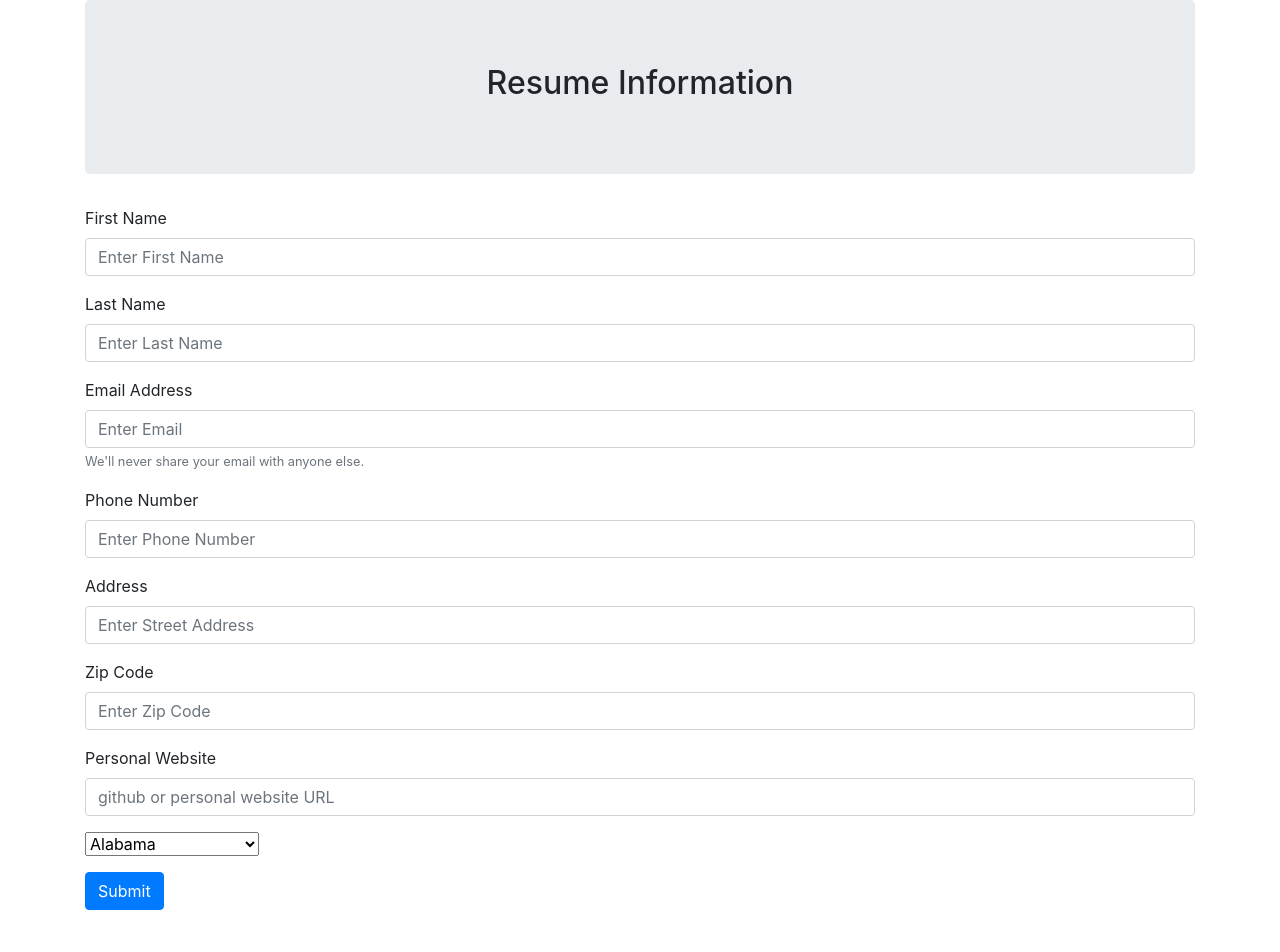
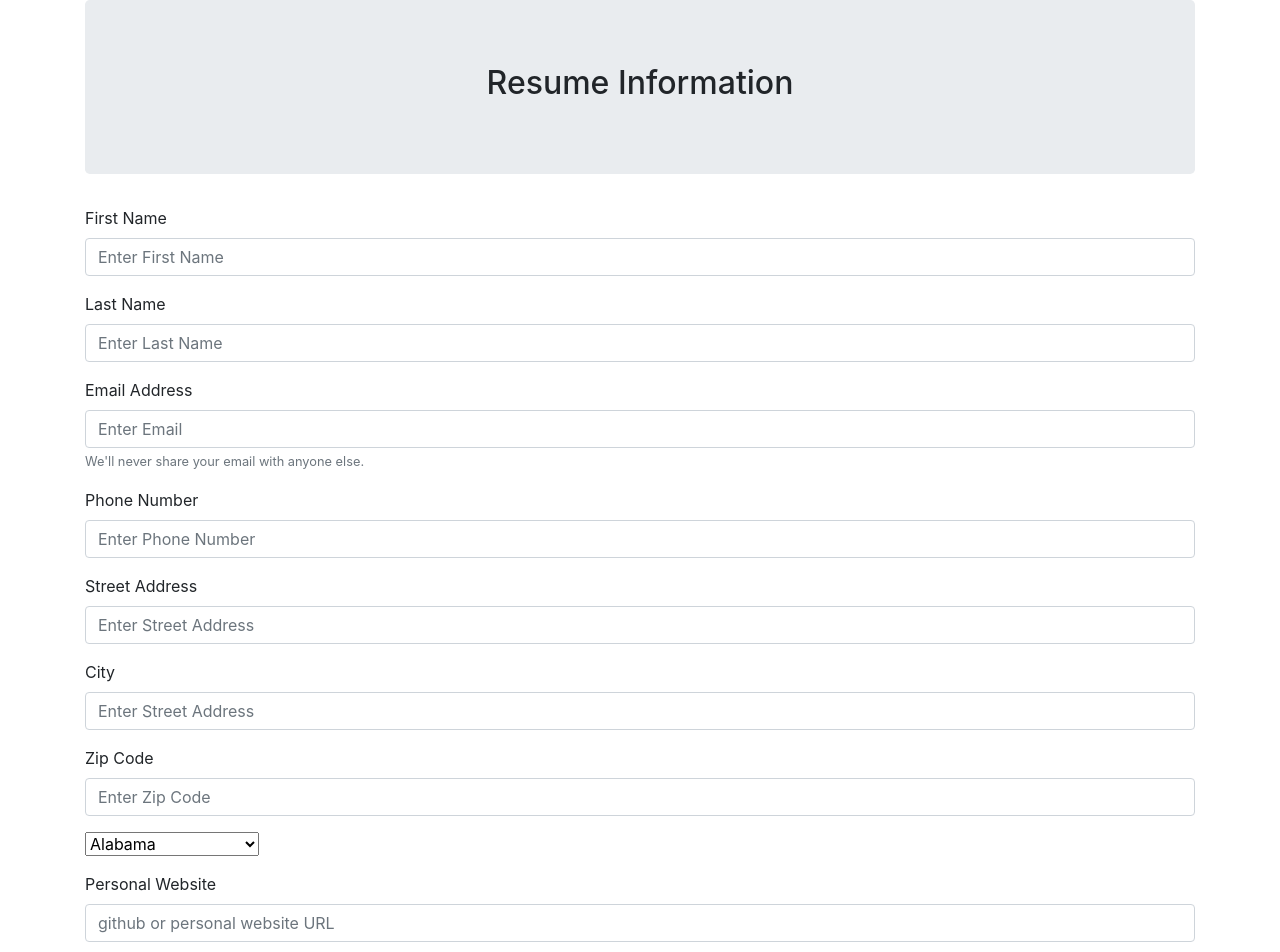
Before and after one commit to alexgimson86/PlacementApp, a React (Create React App) app in the folder personal_profile/: page / in a window 1280 px wide. Shown: the top 952 px of the page. Before the commit the page ends 910 px from the top, so only its background shows below. Built offline with nearby package versions, Linux system fonts and the light colour scheme.

Commit message:
passing data to backend

```diff
--- a/personal_profile/src/components/personalInfo.js
+++ b/personal_profile/src/components/personalInfo.js
@@ -8,13 +8,15 @@ class PersonalInfo extends Component {
         this.state = {
             firstName: '',
             lastName: '',
-            phoneNumber: '',
+            phone: '',
             email: '',
             state: '',
             address: '',
             zip: '',
+            city:'',
             personalWebsite: '',
             studentId:'',
+            country: 'US'
 
         }
     }
@@ -39,21 +41,24 @@ class PersonalInfo extends Component {
 
         else if (event.target.id === 'personalWebsite')
             this.setState({ personalWebsite: event.target.value });
+
+        else if (event.target.id === 'city')
+            this.setState({city: event.target.value})
         else
-            this.setState({state:event.target.value })
+            this.setState({state: event.target.value })
     }
     handleSubmit = (event) => {
         axios.post('http://localhost:4000/student/signup',
         {
             firstName : this.state.firstName,
             lastName  :this.state.lastName,
-            phoneNumber: this.state.phoneNumber,
-            email: this.state.email,
-            state: this.state.state,
-            address: this.state.address,
-            zipCode: this.state.zipCode,
-            mailingAddress: this.state.mailingAddress,
-            personalWebsite: this.state.personalWebsite
+            phone: this.state.phone,
+             email: this.state.email,
+            'address.state' : this.state.state,
+            'address.street' : this.state.address,
+            'address.zip'   : this.state.zip,
+            'address.country': this.state.country,
+             personalWebsite : this.state.personalWebsite
         })
             .then(response => {
                 console.log("in then")
@@ -146,19 +151,23 @@ class PersonalInfo extends Component {
                         <input type="text" onChange={this.handleChange} value={this.state.phone} className="form-control" id="phone" aria-describedby="phone number" placeholder="Enter Phone Number" />
                     </div>
                     <div className="form-group">
-                        <label htmlFor="Address">Address</label>
+                        <label htmlFor="Address">Street Address</label>
                         <input type="text" onChange={this.handleChange} value={this.state.address} className="form-control" id="address" placeholder="Enter Street Address" />
+                    </div>
+                    <div className="form-group">
+                        <label htmlFor="Address">City</label>
+                        <input type="text" onChange={this.handleChange} value={this.state.city} className="form-control" id="city" placeholder="Enter Street Address" />
                     </div>
                     <div className="form-group">
                         <label htmlFor="Enter Zip Code ">Zip Code</label>
                         <input type="text" onChange={this.handleChange} value={this.state.zip} className="form-control" id="zip" placeholder="Enter Zip Code" />
                     </div>
                     <div className="form-group">
+                        {this.stateDropdown()}
+                    </div>
+                    <div className="form-group">
                         <label htmlFor="Personal Website">Personal Website</label>
                         <input type="text" onChange={this.handleChange} value={this.state.personalWebsite} className="form-control" id="personalWebsite" placeholder="github or personal website URL" />
-                    </div>
-                    <div className="form-group">
-                        {this.stateDropdown()}
                     </div>
                     <button type="submit" value="Submit" className="btn btn-primary">Submit</button>
                 </form>
```
